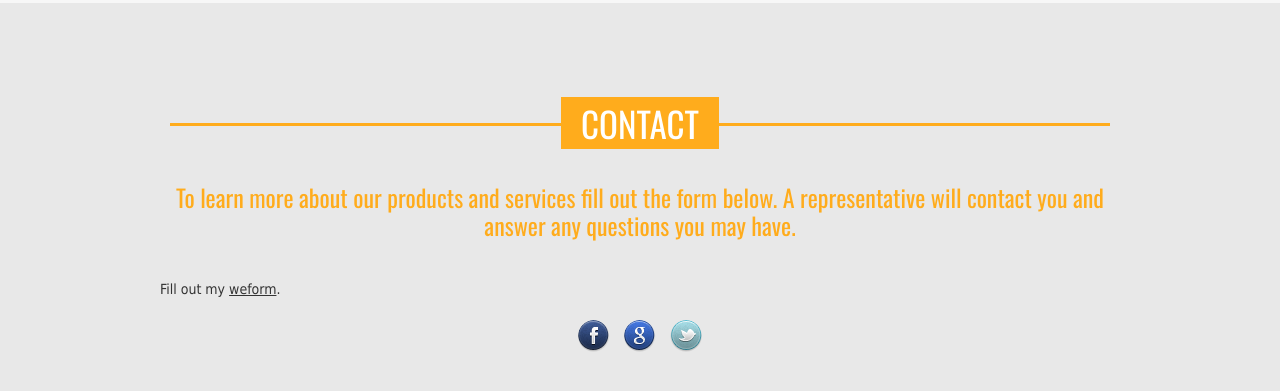
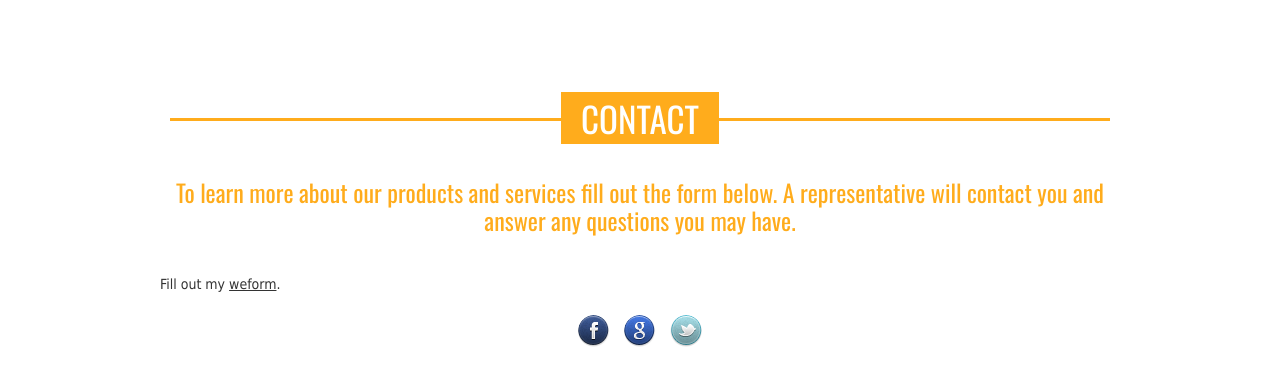
Before and after one commit to mrdavidburns/dripquip, a plain HTML site: page docroot/index.html in a window 1280 px wide. Shown: the part 5502-5893 px from the top of the page. Drawn offline with nearby package versions, Linux system fonts and the light colour scheme; a script that the page names is missing.

Commit message:
changing contact background color to match embedded webform

```diff
--- a/docroot/index.html
+++ b/docroot/index.html
@@ -635,7 +635,7 @@
 
       <!-- Contact Page Starts
             ================================================== -->
-      <div id="contact" class="light-grey-bg">
+      <div id="contact" class="white-bg"> <!-- removed class="light-grey-bg" -->
             <div class="page-header">
                   <div class="container">
                         <div class="sixteen columns">
```
